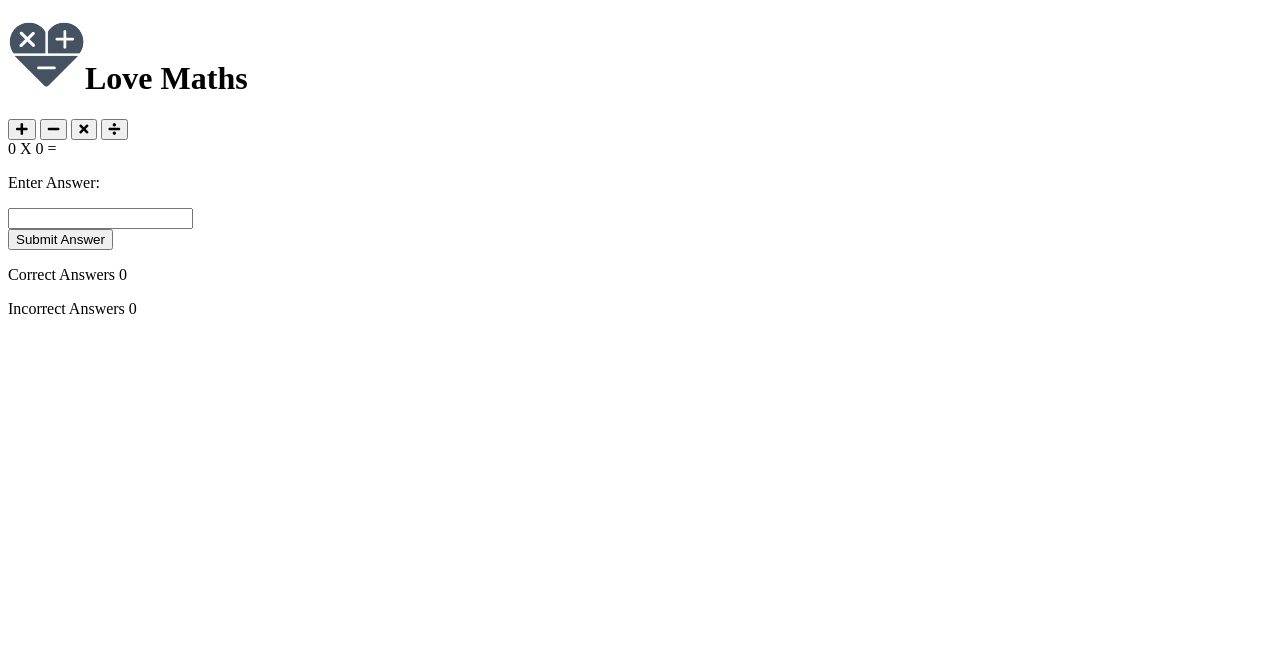
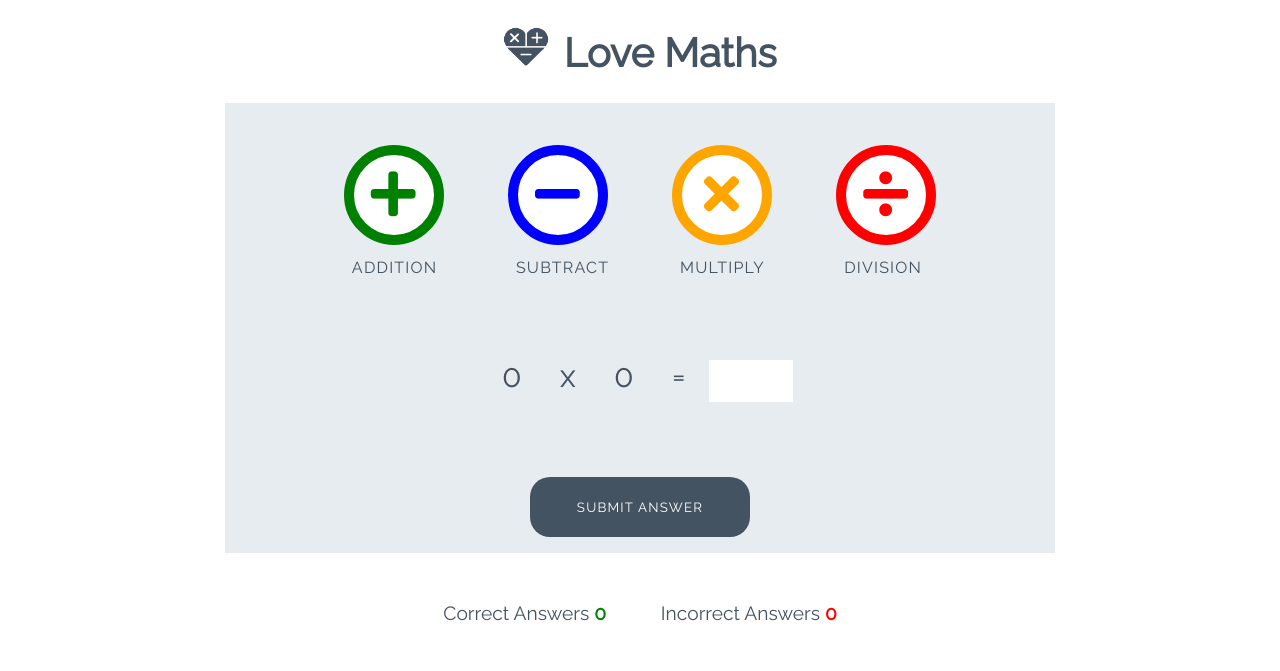
Before and after one commit to SarKetch/Love-maths, a plain HTML site: page index.html in a window 1280 px wide. Drawn offline with Linux system fonts and the light colour scheme.

Commit message:
add html structure to controls area

```diff
--- a/assets/css/style.css
+++ b/assets/css/style.css
@@ -0,0 +1,262 @@
+/* --------- Global style */
+
+body {
+    background-color: white;
+    font-family: "Raleway", sans-serif;
+    color: #445361;
+    text-align: center;
+}
+
+/* --------- Heading */
+
+.heading {
+    text-align: center;
+    font-size: 2.5rem;
+}
+
+.logo {
+    height: 40px;
+    padding-right: 5px;
+}
+
+/* --------- Game layout */
+
+.game-area {
+    background-color: #E6ECF0;
+    box-sizing: border-box;
+    width: 85%;
+    height: 65vh;
+    max-height: 450px;
+    max-width: 830px;
+    margin-left: auto;
+    margin-right: auto;
+    padding: 1%;
+}
+
+.question-area {
+    width: 50%;
+    font-size: 2rem;
+    margin: auto;
+    padding: 50px 0;
+}
+
+.question-area span {
+    padding: 0 15px;
+}
+
+.score-area {
+    margin: 5px auto;
+    width: 60%;
+    font-size: 1.2rem;
+}
+
+.controls-area {
+    width: 85%;
+    margin: 30px auto;
+}
+
+#score {
+    color: green;
+    font-weight: bold;
+}
+
+#incorrect {
+    color: red;
+    font-weight: bold;
+}
+
+.answer-message {
+    display: none;
+    font-size: 1rem;
+}
+
+#answer-box {
+    border: none;
+    color: #445361;
+    display: inline-block;
+    height: 40px;
+    width: 80px;
+    font-size: 1.2rem;
+}
+
+.scores {
+    display: inline-block;
+    padding: 25px;
+}
+
+/* --------- Buttons */
+
+.btn {
+    width: 220px;
+    height: 60px;
+    font-family: "Raleway", sans-serif;
+    text-transform: uppercase;
+    letter-spacing: 1.2px;
+    color: white;
+}
+
+.btn:focus {
+    outline: none;
+}
+
+.btn--big {
+    padding-top: 10px;
+    border-radius: 50%;
+    background-color: white;
+    border: 10px solid;
+    width: 100px;
+    height: 100px;
+    font-size: 3.2rem;
+    margin: 0 30px;
+    transition: all 0.5s;
+}
+
+.btn--big::after {
+    content: attr(data-type);
+    font-size: 1rem;
+    color: #445361;
+    position: relative;
+    left: -0.5em;
+}
+
+.btn--big::after {
+    content: attr(data-type);
+    font-size: 1rem;
+    color: #445361;
+    position: relative;
+    left: -0.5em;
+}
+
+.btn--blue {
+    border-color: blue;
+    color: blue;
+}
+
+.btn--blue:active,
+.btn--blue:hover {
+    background-color: darkblue;
+    color: white;
+}
+
+.btn--orange {
+    border-color: orange;
+    color: orange;
+}
+
+.btn--orange:active,
+.btn--orange:hover {
+    background-color: darkorange;
+    color: white;
+}
+
+.btn--red {
+    border-color: red;
+    color: red;
+}
+
+.btn--red:active,
+.btn--red:hover {
+    background-color: darkred;
+    color: white;
+}
+
+.btn--green {
+    border-color: green;
+    color: green;
+}
+
+.btn--green:active,
+.btn--green:hover {
+    background-color: darkgreen;
+    color: white;
+}
+
+.btn--gray {
+    margin-top: 25px;
+    background-color: #445361;
+    border: 1px transparent;
+    border-radius: 20px;
+}
+
+.btn--gray:active,
+.btn--gray:hover {
+    background-color: #0d1013;
+}
+
+/* --------- Media queries */
+
+@media (max-width: 414px) {
+    .controls-area {
+        width: 100%;
+    }
+
+    .btn--big {
+        margin: 0 10px;
+        padding: 5px;
+        border: 5px solid;
+        width: 50px;
+        height: 50px;
+        font-size: 1.5rem;
+    }
+
+    .btn--big::after {
+        font-size: 0.6rem;
+        left: -0.7rem;
+    }
+
+    .question-area {
+        padding: 10% 0;
+        width: 100%;
+    }
+
+    .question-area span {
+        padding: 0;
+    }
+
+    .answer-message {
+        display: block;
+    }
+
+    #answer-box {
+        display: block;
+        margin: 0 auto;
+    }
+
+    .btn--gray {
+        margin-top: 0;
+    }
+
+    .score-area {
+        width: 100%;
+    }
+
+    .scores {
+        margin: 0.5em auto;
+        display: block;
+        padding: 5px;
+    }
+
+    .heading {
+        font-size: 2rem;
+    }
+}
+
+@media (max-width: 320px) {
+    .game-area {
+        height: 70vh;
+    }
+
+    .controls-area {
+        width: 75%;
+        margin: 10px auto;
+    }
+
+    .btn--big {
+        margin: 10px 10px;
+    }
+
+    .question-area {
+        padding: 10px 0;
+    }
+
+}
--- a/index.html
+++ b/index.html
@@ -1,56 +1,56 @@
 <!DOCTYPE html>
 <html lang="en">
+
 <head>
     <meta charset="UTF-8">
     <meta name="viewport" content="width=device-width, initial-scale=1.0">
-<meta http-equiv="X-UA-Compatible" content="ie=edge">
-<meta name="Description" content="Enter your description here"/>
-<!-- FontAwesome link: -->
+
+    <!-- font awesome and google fonts -->
     <link rel="stylesheet" href="https://use.fontawesome.com/releases/v5.7.2/css/all.css"
         integrity="sha384-fnmOCqbTlWIlj8LyTjo7mOUStjsKC4pOpQbqyi7RrhN7udi9RwhKkMHpvLbHG9Sr" crossorigin="anonymous">
-<!-- Google Fonts link: -->
     <link href="https://fonts.googleapis.com/css?family=Raleway%7CRighteous" rel="stylesheet">
+
     <link rel="stylesheet" href="assets/css/style.css">
-<title>Title</title>
+    <title>Document</title>
 </head>
+
 <body>
-
     <h1 class="heading">
-<img class="logo" src="assets/images/logo.png">Love Maths
+        <img class="logo" src="assets/images/logo.png" alt="logo"> Love Maths
     </h1>
 
     <div class="game-area">
         <div class="controls-area">
-
-        <button class="btn btn--big btn--green">
-        <i class="fas fa-plus"></i></button>
-        <button class="btn btn--big btn--blue">
-        <i class="fas fa-minus"></i></button>
-        <button class="btn btn--big btn--orange">
-        <i class="fas fa-times"></i></button>
-        <button class="btn btn--big btn--red">
-        <i class="fas fa-divide"></i></button>
+            <button data-type="addition" class="btn btn--big btn--green">
+                <i class="fas fa-plus"></i>
+            </button>
+            <button data-type="subtract" class="btn btn--big btn--blue">
+                <i class="fas fa-minus"></i>
+            </button>
+            <button data-type="multiply" class="btn btn--big btn--orange">
+                <i class="fas fa-times"></i>
+            </button>
+            <button data-type="division" class="btn btn--big btn--red">
+                <i class="fas fa-divide"></i>
+            </button>
         </div>
         <div class="question-area">
             <span id="operand1">0</span>
-        <span id="operator">X</span>
+            <span id="operator">x</span>
             <span id="operand2">0</span>
             <span>=</span>
             <p class="answer-message">Enter Answer:</p>
-        <input type="number" id="answer-box">
+            <input id="answer-box" type="number">
         </div>
-    <button class="btn btn--gray">Submit Answer</button>
+        <button data-type="submit" class="btn btn--gray">Submit Answer</button>
     </div>
 
     <div class="score-area">
-
         <p class="scores">Correct Answers <span id="score">0</span></p>
         <p class="scores">Incorrect Answers <span id="incorrect">0</span></p>
-
     </div>
-
-
 
     <script src="assets/js/script.js"></script>
 </body>
+
 </html>
```
Lines whose indentation alone changed are shown as unchanged.
